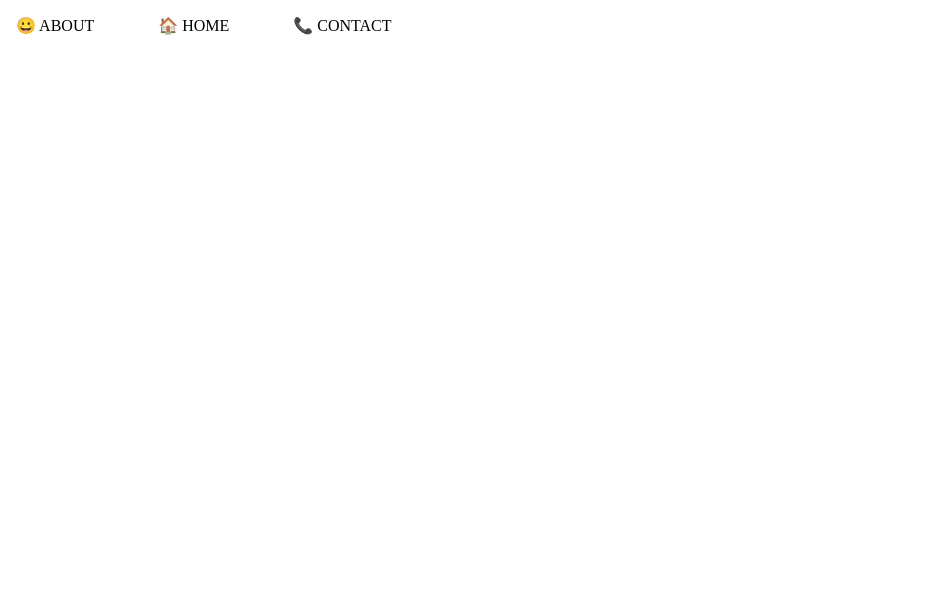
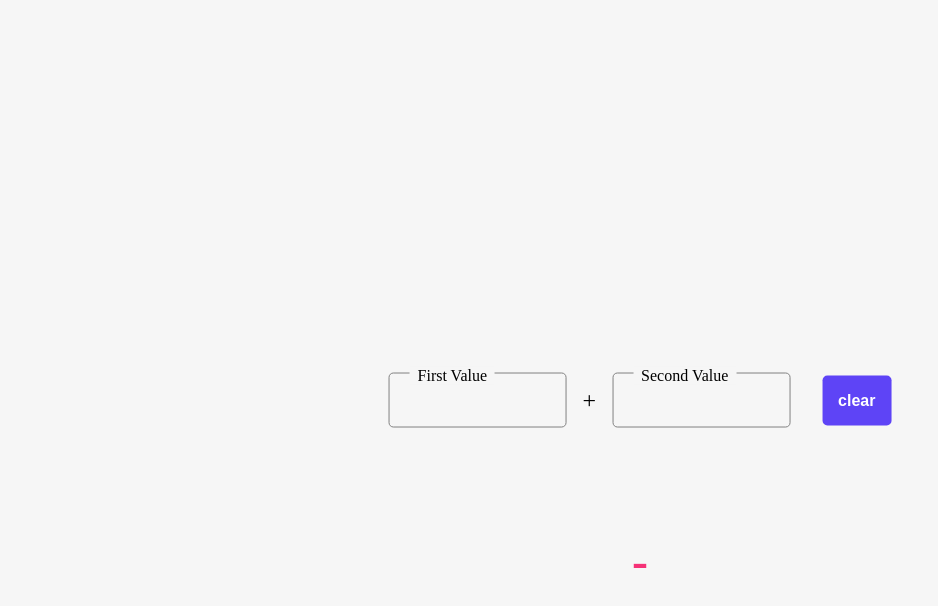
Before and after one commit to dabini99/core-js, a website: page client/index.html in a window 1280 px wide. Shown: the whole page, without its empty margins (0-938 px from the left). Drawn offline with nearby package versions, Linux system fonts and the light colour scheme.

Commit message:
계산기 만들기!

```diff
--- a/client/index.html
+++ b/client/index.html
@@ -14,60 +14,33 @@
   <script src="./lib/dom/attr.js"></script>
   <script src="./lib/dom/css.js"></script>
   <script src="./lib/utils/type.js"></script>
-  <script defer src="./chapter/dom/09.delegation.js"></script>
+  <script defer src="./main.js"></script>
 </head>
 <body>
 
 
-  <nav>
-    <ul>
-      <li class="about" data-name="about">
-        😀
-        <span>ABOUT</span>
-      </li>
-      <li class="home" data-name="home">
-        🏠
-        <span>HOME</span>
-      </li>
-      <li class="contact" data-name="contact">
-        📞
-        <span>CONTACT</span>
-      </li>
-    </ul>
-  </nav>
+  <form class="calculator">
+    <div class="first">
+      <label for="firstNumber">First Value</label>
+      <input type="number" name="first" id="firstNumber" required/>
+    </div>
 
+    <div class="operator">
+     +
+    </div>
 
+    <div class="second">
+      <label for="secondNumber">Second Value</label>
+      <input type="number" name="second" id="secondNumber" required/>
+    </div>
 
+    <input id="clear" type="submit" value="clear"/>
 
+    <div class="result">
+      -
+    </div>
 
-
-  <!-- <section>
-    <article>
-      <p></p>
-    </article>
-  </section> -->
-  <!-- <div class="ground">
-    <img src="https://en.js.cx/clipart/ball.svg" id="ball" alt="축구공">
-  </div> -->
-  <!-- <h1>
-    <span class="first hello" sayHi="hola" data-value="10">hello</span>
-    <span class="second" onclick="handler()">javascript</span>
-    <span class="third">bye</span>
-  </h1> -->
-  <!-- <ul></ul>
-
-  <section id="visual-section">
-    <ul class="list">
-      <li>home</li>
-      <li>about</li>
-      <li>contact</li>
-    </ul>
-
-    <form name="search-box">
-      <label for="search">검색</label>
-      <input type="text" id="search"/>
-    </form>
-  </section> -->
+  </form>
 
 </body>
 </html>
--- a/client/style.css
+++ b/client/style.css
@@ -1,71 +1,88 @@
-*{
-  margin: 0;
-  padding: 0;
+body{
+  background: #f6f6f6;
 }
 
-
-.ground{
-  width: 400px;
-  height: 300px;
-  border: 5px solid black;
+.calculator{
   position: absolute;
   left: 50%;
   top: 50%;
   transform: translate(-50%,-50%);
-  background-color: #3fcb5b;
-  /* overflow: hidden; */
+  display: flex;
+  justify-content: center;
+  align-items: center;
+}
+
+.calculator > div{
+  position: relative;
+}
+
+input[type=number]{
+  max-width: 10rem;
+  font-size: 2rem;
+  padding: .5rem;
+  background: transparent;
+  border-radius: 0.3rem;
+  border: 1px solid gray;
+  color:rgb(83, 83, 83);
+  text-align: center;
+}
+
+.operator{
+  font-size: 1.5rem;
+  margin: 0 1rem;
 }
 
 
-.ground::after,
-.ground::before{
-  content: '';
-  width:30px;
-  height:50px;
-  background-color: rgba(128, 128, 128, 0.408);
-  position: absolute;
-  top: 50%;
-  transform:translateY(-50%);
+
+input[type=submit]{
+  padding: 1rem;
+  font-size: 1rem;
+  margin-left:2rem;
+  cursor: pointer;
+  border-radius: 0.3rem;
+  border: none;
+  color: white;
+  font-weight: bold;
+  transition: background .2s;
+  background: #5e44f6;
 }
 
-.ground::after{
-  left:0;
+input[type=submit]:hover,
+input[type=submit]:focus{
+  background: #2c10c9;
 }
 
-.ground::before{
-  right:0;
+
+.result{
+  font-size: 3rem;
+  font-weight: bold;
+  position: absolute !important;
+  left: 50%;
+  transform: translateX(-50%);
+  bottom: -10rem;
+  color : #f53277;
+
 }
 
-#ball{
-  transition: all .3s;
-  pointer-events: none;
+.calculator label{
+  position: absolute;
+  left: 21px;
+  top: -6px;
+  padding: 0 0.5rem;
+  background: #f6f6f6
 }
 
-.emotion{
-  font-size: 2rem;
-  position: absolute;
-  pointer-events: none;
+@media screen and (max-width:600px) {
+  .calculator{
+    flex-direction:column;
+  }
+  input[type=submit]{
+    width: 100%;
+    margin: 30px 0 0 0;
+  }
+  .operator{
+
+    margin: 1rem 0;
+  }
+
 }
-
-section{
-  background-color: orange;
-  padding: 2rem;
-}
-article{
-  background-color: hotpink;
-  padding: 2rem;
-}
-p{
-  background-color: dodgerblue;
-  padding: 2rem;
-}
-
-nav ul{
-  display: flex;
-  gap: 2rem;
-  list-style: none;
-
-  li{
-    padding: 1rem;
-  }
-}
```
